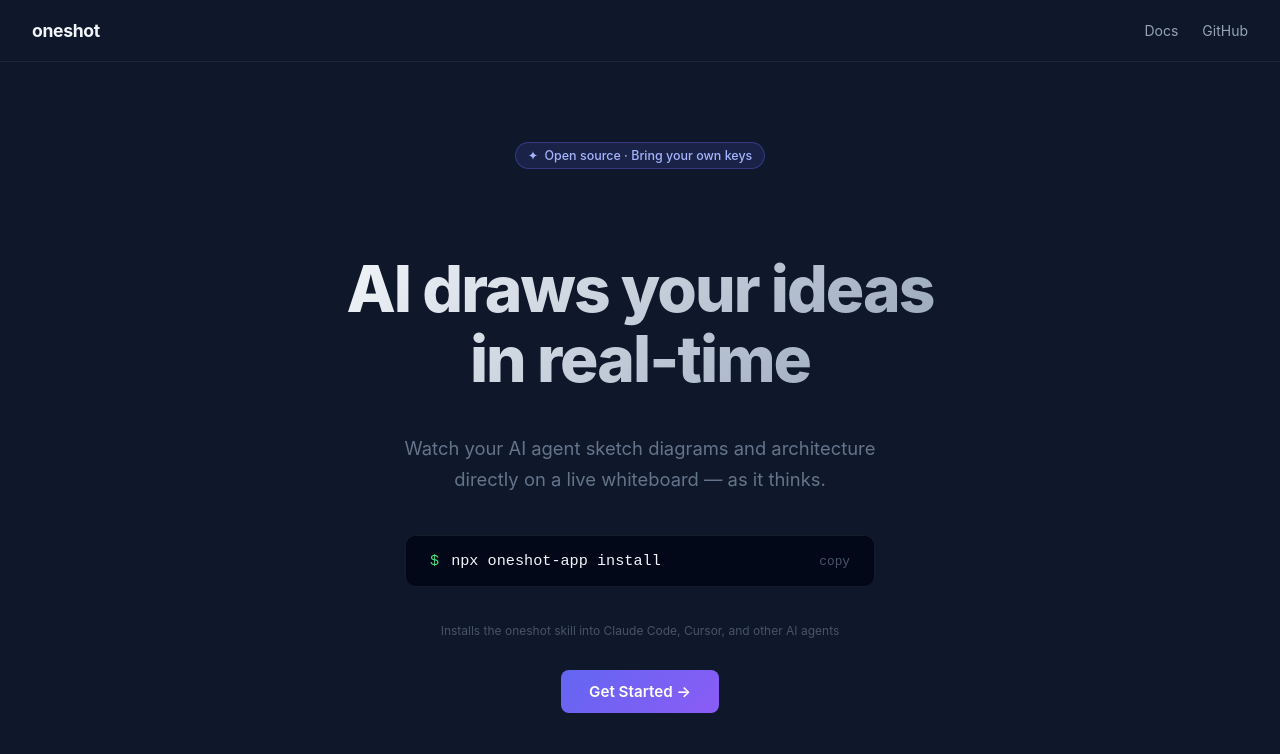
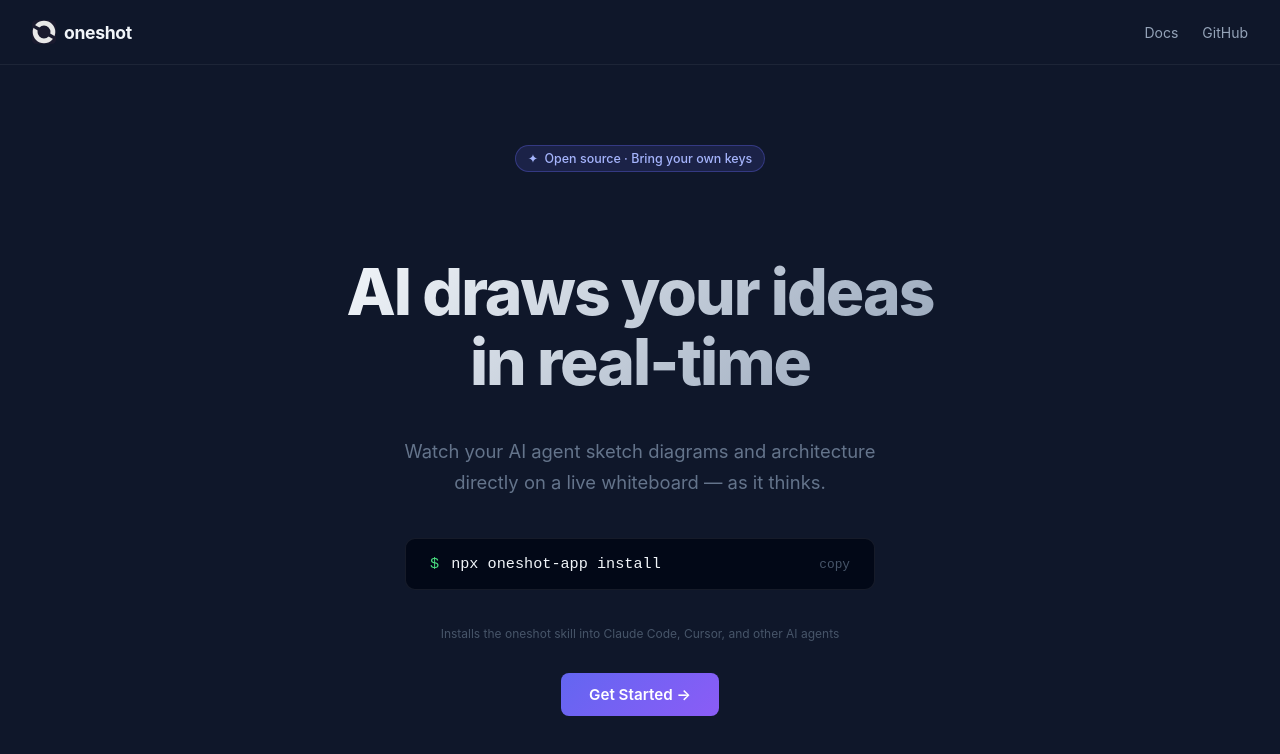
Before and after one commit to thesekron/oneshot, a React (Vite) app in the folder app/: page / in a window 1280 px wide. Shown: the top 754 px of the page. Built offline with nearby package versions, Linux system fonts and the light colour scheme; no server answers; a web font is replaced by a local one; what @oneshot/common, @oneshot/excalidraw would draw is missing.

Commit message:
fix: update maskable icons and add logo to landing nav
Replace old Excalidraw maskable PWA icons with OneShot ring logo.
Add OneShot ring SVG icon next to text in landing page navigation.

```diff
--- a/app/pages/Landing.tsx
+++ b/app/pages/Landing.tsx
@@ -24,6 +24,9 @@ const styles = {
     letterSpacing: "-0.02em",
     color: "#f1f5f9",
     textDecoration: "none",
+    display: "flex",
+    alignItems: "center",
+    gap: "0.5rem",
   },
   navLinks: {
     display: "flex",
@@ -228,6 +231,42 @@ export default function Landing() {
       {/* Nav */}
       <nav style={styles.nav}>
         <a href="/" style={styles.navLogo}>
+          <svg
+            width="24"
+            height="24"
+            viewBox="0 0 100 100"
+            fill="none"
+            xmlns="http://www.w3.org/2000/svg"
+          >
+            <rect width="100" height="100" rx="18" ry="18" fill="#1a1a2e" />
+            <defs>
+              <mask id="nav-logo-m">
+                <rect width="100" height="100" fill="white" />
+                <rect
+                  x="3"
+                  y="25"
+                  width="30"
+                  height="14"
+                  fill="black"
+                  transform="rotate(30, 18, 32)"
+                />
+                <rect
+                  x="67"
+                  y="61"
+                  width="30"
+                  height="14"
+                  fill="black"
+                  transform="rotate(30, 82, 68)"
+                />
+              </mask>
+            </defs>
+            <path
+              fillRule="evenodd"
+              d="M50,3 A47,47,0,1,1,50,97 A47,47,0,1,1,50,3 Z M50,23 A27,27,0,1,0,50,77 A27,27,0,1,0,50,23 Z"
+              fill="#e8e8e8"
+              mask="url(#nav-logo-m)"
+            />
+          </svg>
           oneshot
         </a>
         <div style={styles.navLinks}>
```
Also changed, not shown: public/maskable_icon_x192.png, public/maskable_icon_x512.png.
